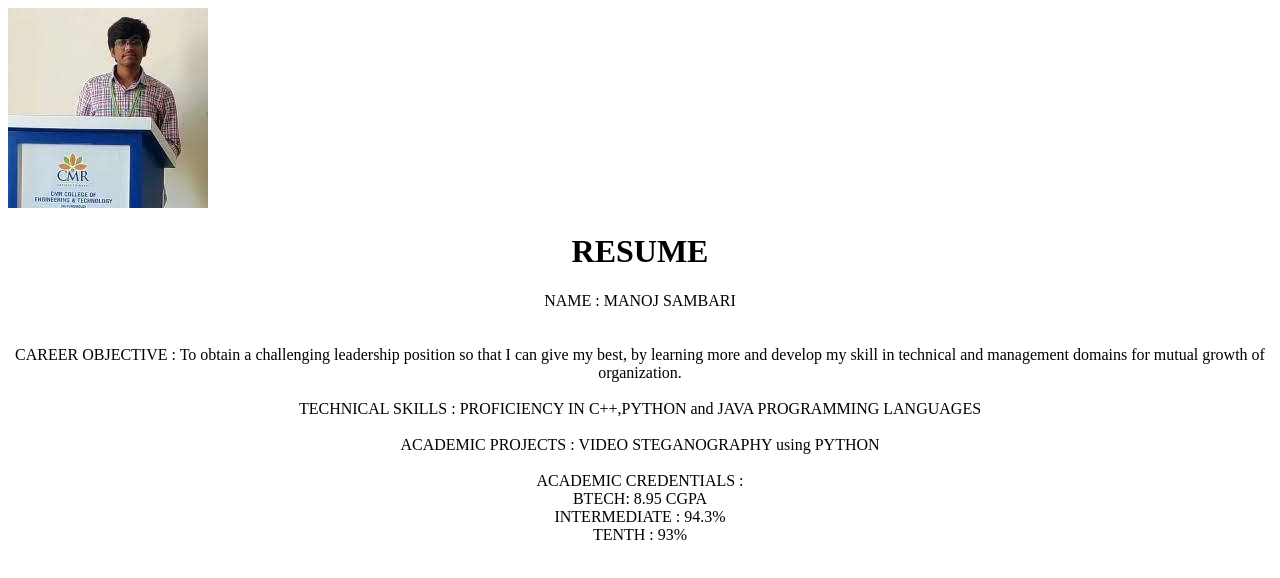
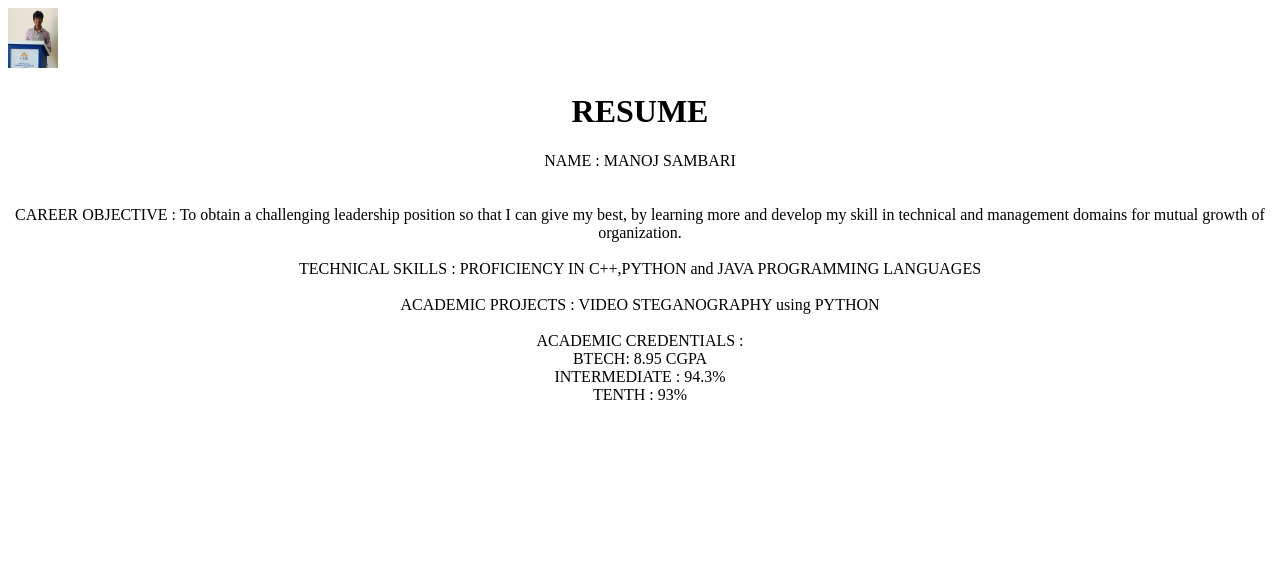
Before and after one commit to Manooj7/MERNSTACK, a website: page Resume.html in a window 1280 px wide. Drawn offline with Linux system fonts and the light colour scheme.

Commit message:
image added

```diff
--- a/Resume.html
+++ b/Resume.html
@@ -7,7 +7,7 @@
     <title>Document</title>
 </head>
 <body>
-    <right><img id="image" src="manoj.jpg"></right>
+    <right><img src="manoj.jpg" alt="GOD HIMSELF" width="50" height="60"></right>
   <center>  <h1>RESUME</h1>
         <p1>  NAME : MANOJ SAMBARI</p1>
         <br><br>
```
